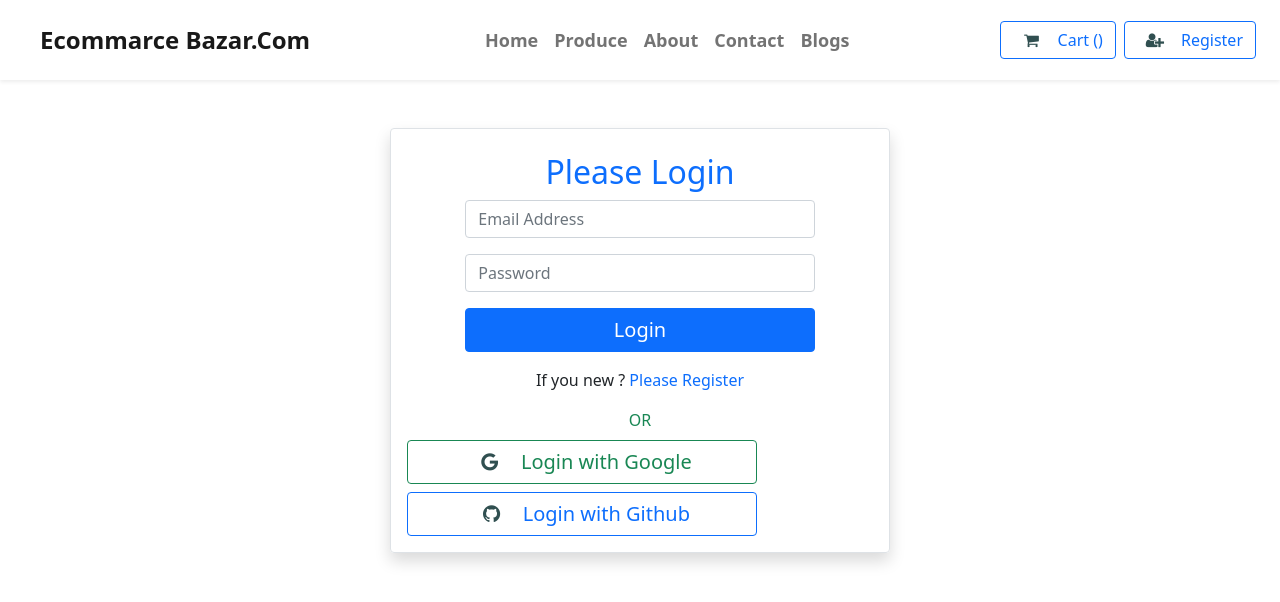
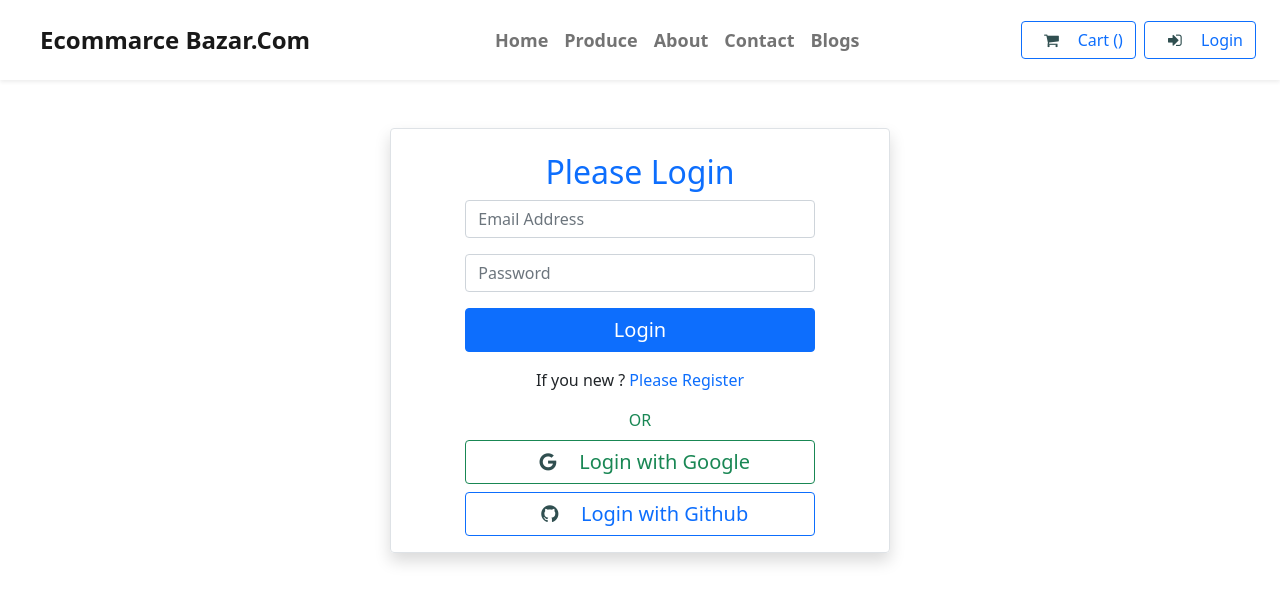
Before and after one commit to nurulazam-dev/ecommerce-bazar-com-client, a React (Create React App) app: page /login in a window 1280 px wide. Shown: the top 602 px of the page. Built offline with nearby package versions, Linux system fonts and the light colour scheme; no server answers.

Commit message:
social login part modify

```diff
--- a/src/Components/Navbar.jsx
+++ b/src/Components/Navbar.jsx
@@ -35,12 +35,12 @@ const Navbar = () => {
                             <i className="fa fa-shopping-cart me-1"></i>Cart (0)
                         </Link> */}
                         <CartBtn/>
-                        {user ? <button className='text-decoration-none btn btn-outline-dark ms-2' onClick={handleSignOut}>Sign out</button>
-                            : (<Link as={Link} to="register" className='btn btn-outline-primary'>
+                        {user ? <button className='text-decoration-none btn btn-outline-primary ms-2' onClick={handleSignOut}>Sign out</button>
+                            : ((<Link as={Link} to="login" className='btn btn-outline-primary'>
+                                <i className="fa fa-sign-in me-1"></i> Login
+                            </Link>) || (<Link as={Link} to="register" className='btn btn-outline-primary'>
                                 <i className="fa fa-user-plus me-1"></i> Register
-                            </Link>) || (<Link as={Link} to="login" className='btn btn-primary'>
-                                <i className="fa fa-sign-in me-1"></i> Login
-                            </Link>)
+                            </Link>))
                         }
                     </div>
                 </div>
--- a/src/Components/Sign_In/Register.js
+++ b/src/Components/Sign_In/Register.js
@@ -10,7 +10,7 @@ const Register = () => {
     const [confirmPassword, setConfirmPassword] = useState('');
     const [error, setError] = useState('');
     const [sendEmailVerification] = useSendEmailVerification(auth);
-    const [createUserWithEmailAndPassword, user, loading] = useCreateUserWithEmailAndPassword(auth, { sendEmailVerification: true });
+    const [createUserWithEmailAndPassword, user] = useCreateUserWithEmailAndPassword(auth, { sendEmailVerification: true });
     const navigate = useNavigate();
 
     const handleEmail = event => {
--- a/src/Components/Sign_In/SocialLogin.js
+++ b/src/Components/Sign_In/SocialLogin.js
@@ -20,16 +20,16 @@ const SocialLogin = () => {
     console.log(googleUser);
 
     return (
-        <div>
+        <div className='w-75 mx-auto'>
             <div className="text-center text-success my-2">OR</div>
             <button
                 onClick={() => signInWithGoogle()}
-                className="btn btn-outline-success w-75 mb-2 fs-5">
+                className="btn btn-outline-success w-100 mx-auto mb-2 fs-5">
                <span className='fa fa-google me-2'></span> Login with Google
             </button>
             <button
                 onClick={() => signInWithGithub()}
-                className="btn btn-outline-primary w-75 mx-auto fs-5">
+                className="btn btn-outline-primary w-100 mx-auto fs-5">
                 <span className='fa fa-github me-2'></span> Login with Github
             </button>
         </div>
```
